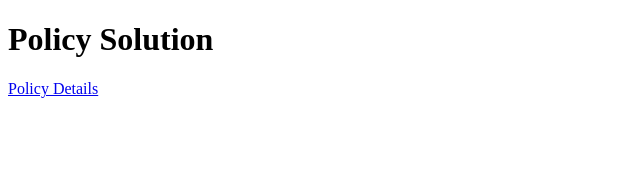
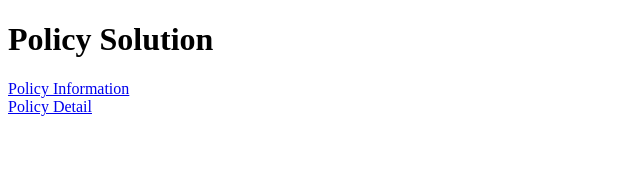
Before and after one commit to amishkhatri/Angular_E2E_Demo, an Angular app: page / in a window 1280 px wide. Shown: the top 170 px of the page, without its empty margins (0-640 px from the left). Built offline with nearby package versions, Linux system fonts and the light colour scheme; what angular-in-memory-web-api would draw is missing.

Commit message:
Added a new policy-detail component

```diff
--- a/src/app/app-routing.module.ts
+++ b/src/app/app-routing.module.ts
@@ -6,10 +6,8 @@ import { PolicyListComponent }  from './policy-list/policy-list.component';
 import { PolicyDetailComponent } from './policy-detail/policy-detail.component';
 
 const routes: Routes = [
-  {
-    path: 'policies', component: PolicyListComponent
-
-}
+  { path: 'policies', component: PolicyListComponent },
+  { path: 'policy-detail', component: PolicyDetailComponent }
 ];
 
 
--- a/src/app/app.component.html
+++ b/src/app/app.component.html
@@ -1,5 +1,9 @@
 <h1>Policy Solution</h1>
 <nav>
-  <a routerLink="/policies">Policy Details</a>
+  <a routerLink="/policies">Policy Information</a>
 </nav>
+<nav>
+  <a routerLink="/policy-detail">Policy Detail</a>
+</nav>
+
 <router-outlet></router-outlet>
```
